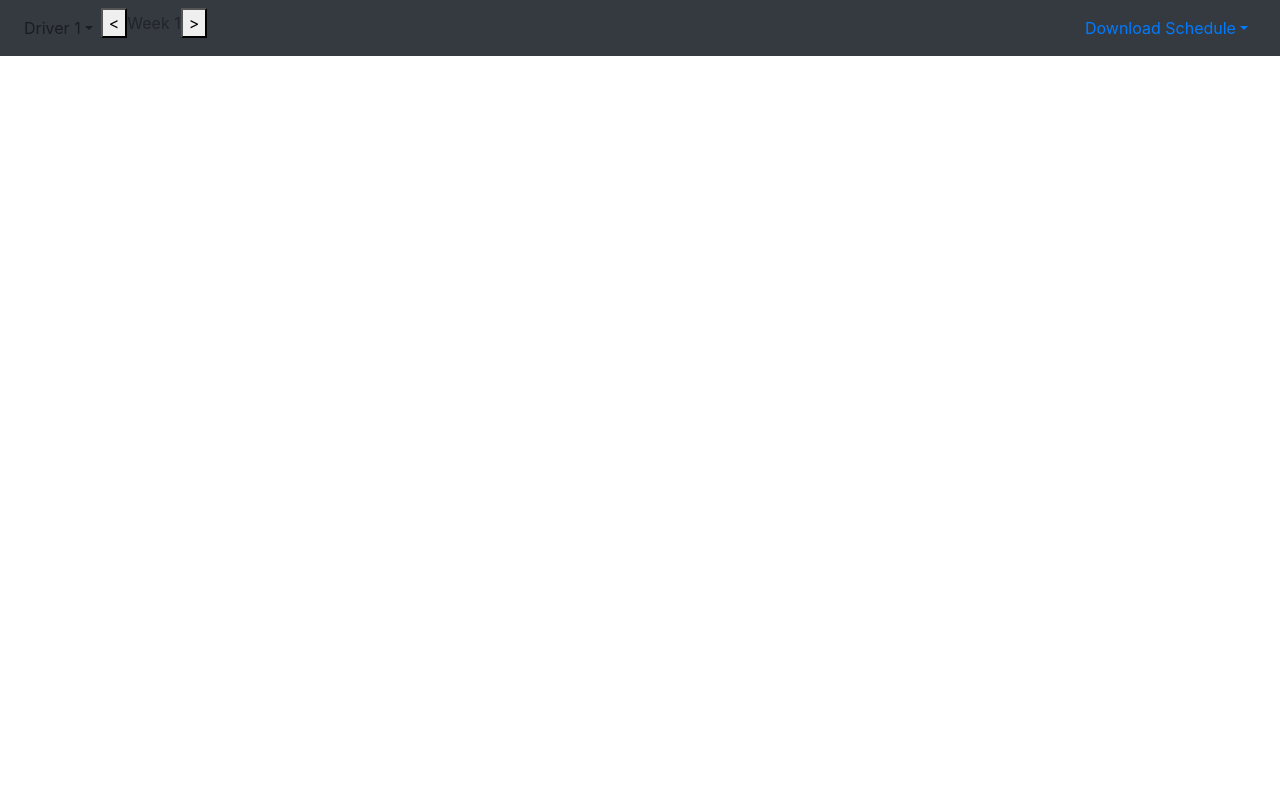
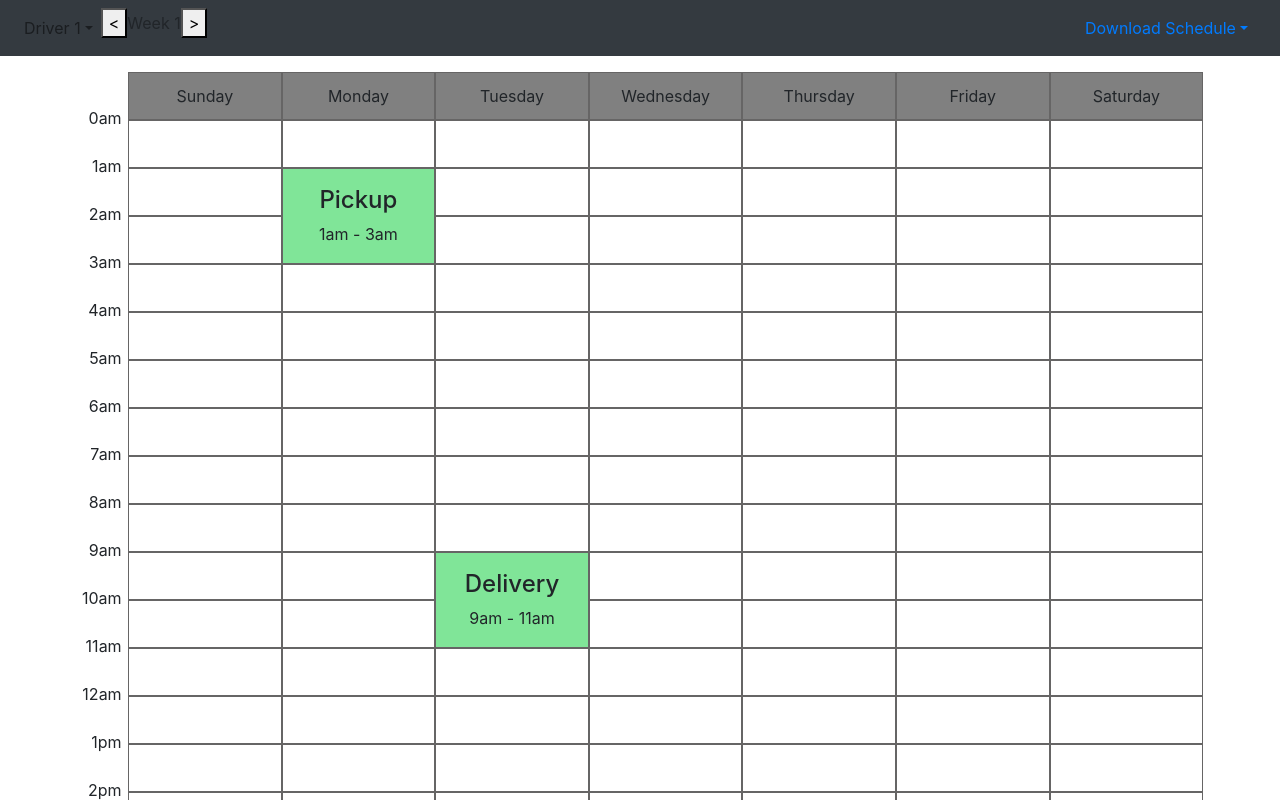
Before and after one commit to sophdubs/dispatcher, a React (Create React App) app: page / in a window 1280 px wide. Shown: the top 800 px of the page. Built offline with nearby package versions, Linux system fonts and the light colour scheme.

Commit message:
Week component now using context for state

```diff
--- a/src/App.js
+++ b/src/App.js
@@ -61,20 +61,15 @@ function App() {
   return (
     <div className="App">
       <GlobalContext.Provider value={{state, setState}}>
-        <Nav
-          setDriver={setDriver}
-          setWeek={setWeek}
-          week= {state.week}
-          driver= {state.driver}
-        />
-        {/* <Week
+        <Nav/>
+        <Week
           setDay={setDay}
           week={state.week}
           driver={state.driver}
           schedule={state.schedule}
           setSelectedTimeSlot={setSelectedTimeSlot}
         />
-        <New state={state} /> */}
+        {/* <New state={state} /> */}
       </GlobalContext.Provider>
     </div>
   );
--- a/src/components/Day.js
+++ b/src/components/Day.js
@@ -1,18 +1,20 @@
-import React from 'react';
+import React, { useContext } from 'react';
+import { GlobalContext } from "../GlobalContext";
 import { generateDaySchedule, fetchDayTasksForDriver, generateCompatibleEndTimes, showNewTaskForm } from "../helpers/helpers"
 
 export default function Day(props) {
+  const { state, setState } = useContext(GlobalContext);
+
   const onClickTimeSlot = (e) => {
-    props.setDay();
-    const startTime = parseInt(e.target.dataset.time);
-    // props.setSelectedTimeSlot(startTime);
-    const endTimes = generateCompatibleEndTimes(startTime, props);
-    // props.setState({selectedTimeSlot: startTime, day: props.day})
-    showNewTaskForm(startTime, endTimes);
+    // Grab selected time slot
+    const selectedTimeSlot = parseInt(e.target.dataset.time);
+    // Set day && Set selected timeslot
+    setState({...state, day: props.day, selectedTimeSlot});
   }
 
-  const tasks = fetchDayTasksForDriver(props.schedule, props.week, props.day, props.driver)
+  const tasks = fetchDayTasksForDriver(state.schedule, state.week, props.day, state.driver);
   const daySchedule = generateDaySchedule(tasks, onClickTimeSlot);
+
   return (
     <>
     <li class="list-inline-item">
--- a/src/components/Week.js
+++ b/src/components/Week.js
@@ -1,9 +1,12 @@
-import React from "react"
+import React, { useContext } from "react";
+import { GlobalContext } from "../GlobalContext";
 import Day from "./Day";
 import { generateHourColumn } from "../helpers/helpers";
 
 export default function Week(props) {
-  const weekDays = ['Sunday', 'Monday', 'Tuesday', 'Wednesday', 'Thursday', 'Friday', 'Saturday'].map(weekday => <Day day={weekday} schedule={props.schedule} week={props.week} driver={props.driver} setDay={()=> props.setDay(weekday)} setSelectedTimeSlot={props.setSelectedTimeSlot}/>)
+  const { state, setState } = useContext(GlobalContext);
+
+  const weekDays = ['Sunday', 'Monday', 'Tuesday', 'Wednesday', 'Thursday', 'Friday', 'Saturday'].map(weekday => <Day day={weekday}/>)
   const hourColumn = generateHourColumn();
   return (
     <div className="week">
```
